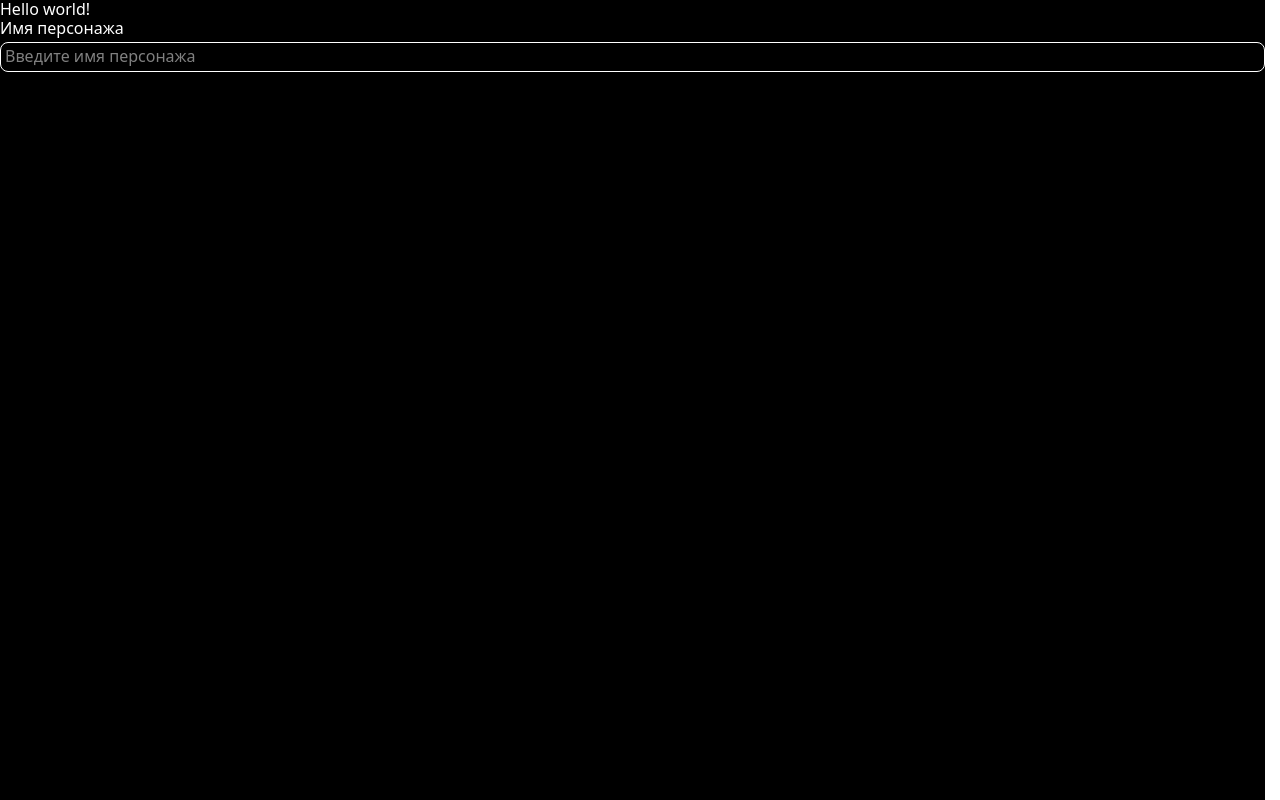
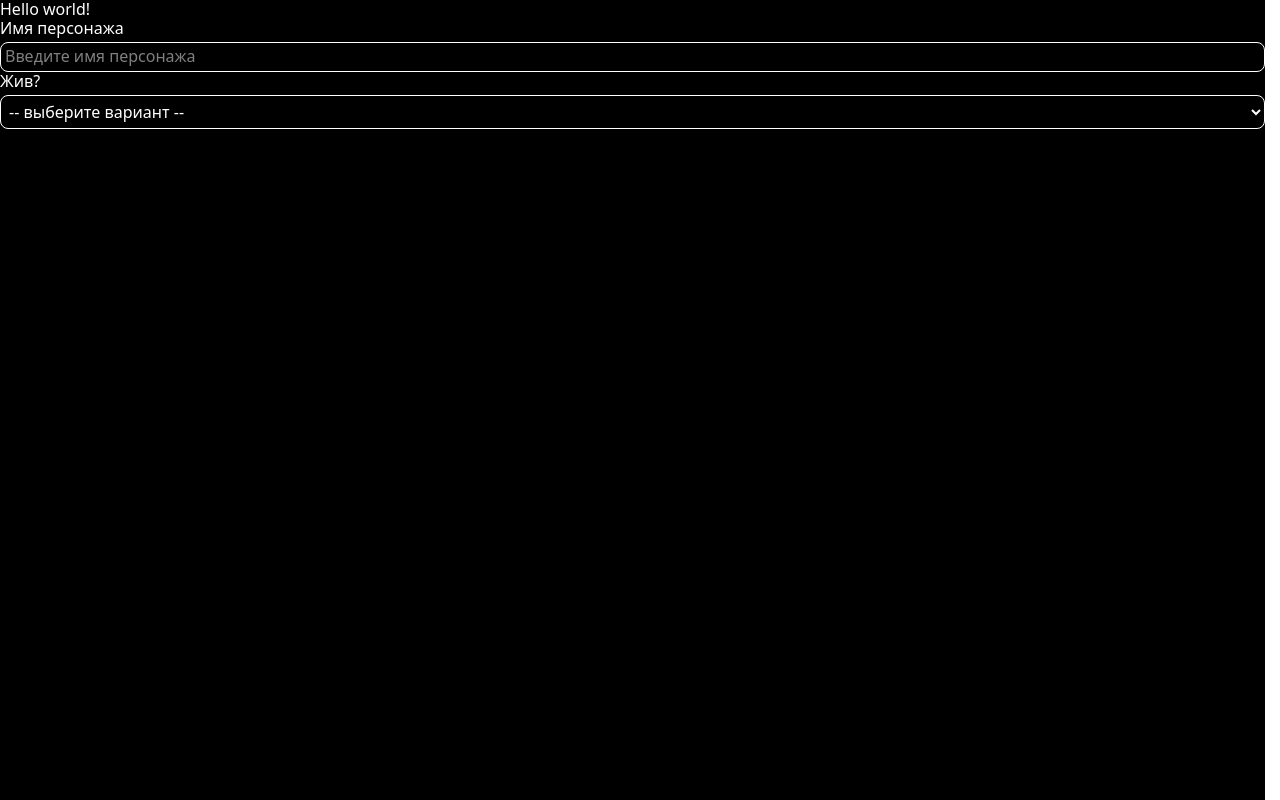
Before and after one commit to FeleRoy/rick-and-morty, a React (Vite) app: page / in a window 1280 px wide. Built offline with nearby package versions, Linux system fonts and the light colour scheme; a web font is replaced by a local one.

Commit message:
feat: сверстал выпадающий список

```diff
--- a/src/App.tsx
+++ b/src/App.tsx
@@ -1,3 +1,4 @@
+import DropDown from "./shared/ui/DropDown/DropDown"
 import Input from "./shared/ui/Input/Input"
 
 function App() {
@@ -11,6 +12,7 @@ function App() {
         inputId="name"
         placeholder="Введите имя персонажа"
       />
+      <DropDown title={"Жив?"} options={["Жив", "Мёртв"]} onSelect={()=>{}}></DropDown>
     </div>
     </>
   )
--- /dev/null
+++ b/src/shared/ui/DropDown/DropDown.tsx
@@ -0,0 +1,39 @@
+import React, { useState } from "react";
+
+type DropDownProps = {
+  title: string;
+  options: string[];
+  onSelect: (value: string) => void;
+};
+
+const DropDown: React.FC<DropDownProps> = ({ title, options, onSelect }) => {
+  const [value, setValue] = useState("");
+
+  const handleChange = (e: React.ChangeEvent<HTMLSelectElement>) => {
+    const selected = e.target.value;
+    setValue(selected);
+    onSelect(selected);
+  };
+
+  return (
+    <div className="flex flex-col gap-1">
+      <label>{title}</label>
+      <select
+        value={value}
+        onChange={handleChange}
+        className="p-1 border rounded-lg"
+      >
+        <option className="bg-black" value="" disabled>
+          -- выберите вариант --
+        </option>
+        {options.map((opt) => (
+          <option className="bg-black" key={opt} value={opt}>
+            {opt}
+          </option>
+        ))}
+      </select>
+    </div>
+  );
+};
+
+export default DropDown;
```
